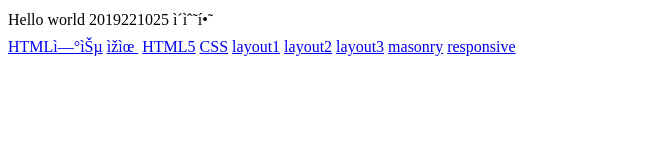
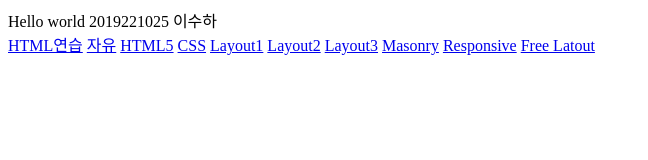
Before and after one commit to dkfkfk/DP2019, a plain HTML site: page index.html in a window 1280 px wide. Shown: the whole page, without its empty margins (0-648 px from the left). Drawn offline with Linux system fonts and the light colour scheme.

Commit message:
Update index.html

```diff
--- a/index.html
+++ b/index.html
@@ -1,11 +1,9 @@
 <!DOCTYPE html>
 <html>
     <head>
-        <title>디지털 퍼블리싱2 사이트
-        <!--euc-kr-, utf-8-->
+        <title>디지털 퍼블리싱2 사이트</title>
         <meta charset="utf-8" />
         <meta name="autor">
-        </title>
     </head>
     <body>
         Hello world 2019221025 이수하<br>
@@ -14,10 +12,11 @@
         <a href="html_part1.html">자유</a>
         <a href="html5.html">HTML5</a>
         <a href="css.html">CSS</a>
-        <a href="layout1.html">layout1</a>
-        <a href="layout2.html">layout2</a>
-        <a href="layout3.html">layout3</a>
-        <a href="images/Masonry/masonry.html">masonry</a>
-        <a href="responsive.html">responsive</a>
+        <a href="layout1.html">Layout1</a>
+        <a href="layout2.html">Layout2</a>
+        <a href="layout3.html">Layout3</a>
+        <a href="images/Masonry/masonry.html">Masonry</a>
+        <a href="responsive.html">Responsive</a>
+        <a href="nintendo.html">Free Latout</a>
     </body>
 </html>
```
